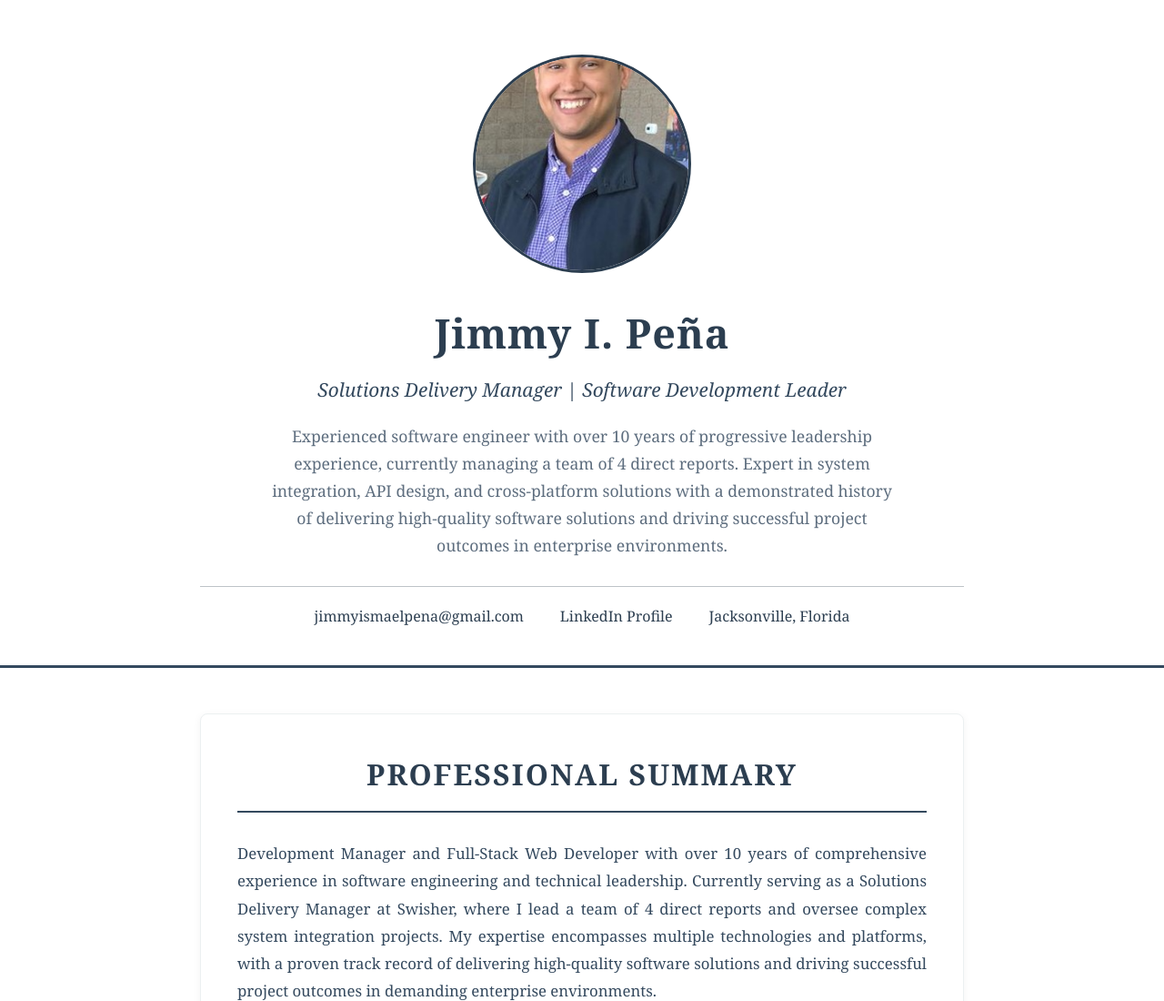
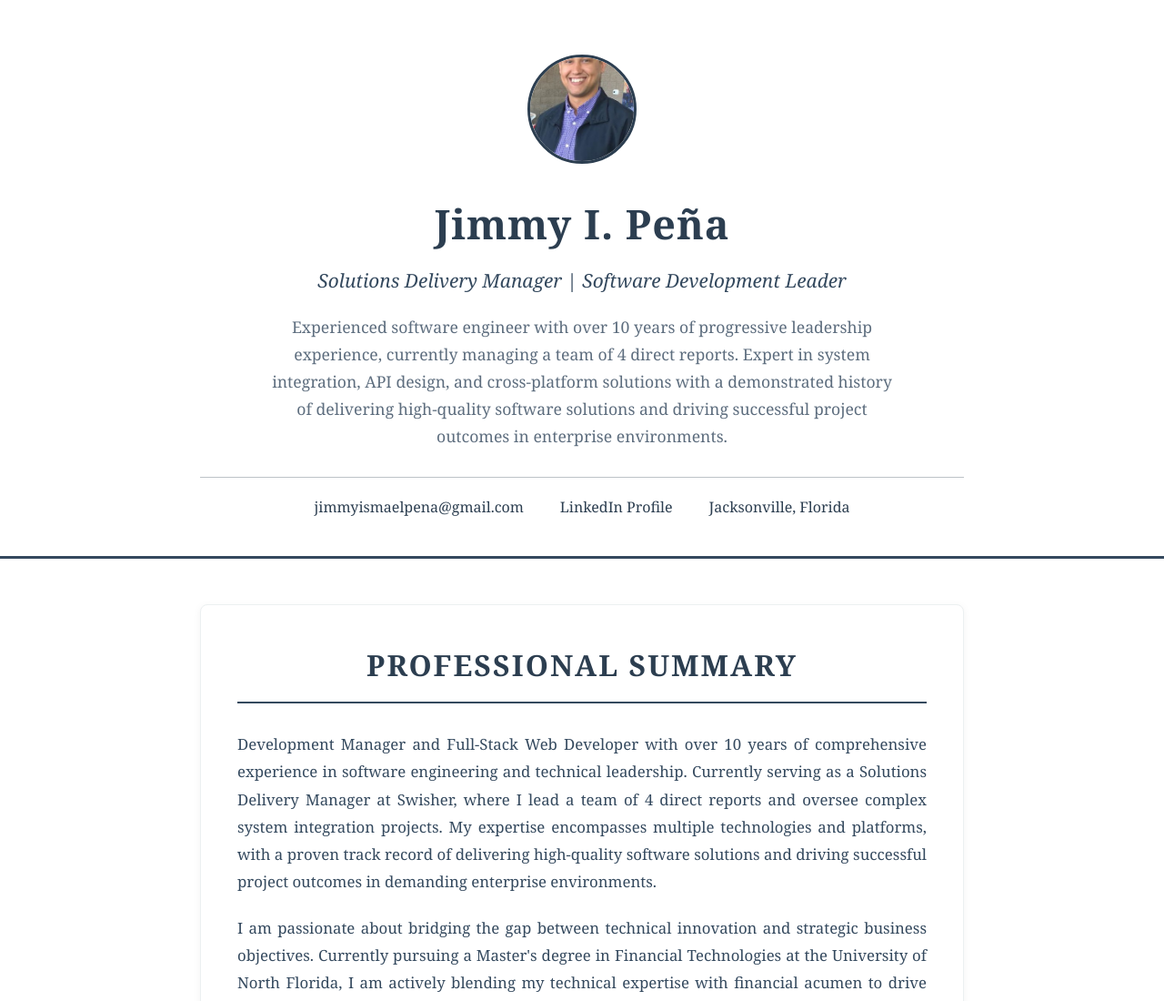
Before and after one commit to JimmyIsmael/resume, a plain HTML site: page index.html in a window 1280 px wide. Shown: the top 1100 px of the page at 91% size. Drawn offline with Linux system fonts and the light colour scheme.

Commit message:
Update index.html

```diff
--- a/index.html
+++ b/index.html
@@ -37,8 +37,8 @@
         }
 
         .profile-img {
-            width: 240px;
-            height: 240px;
+            width: 120px;
+            height: 120px;
             border-radius: 50%;
             margin: 0 auto 30px;
             border: 3px solid #2c3e50;
```
